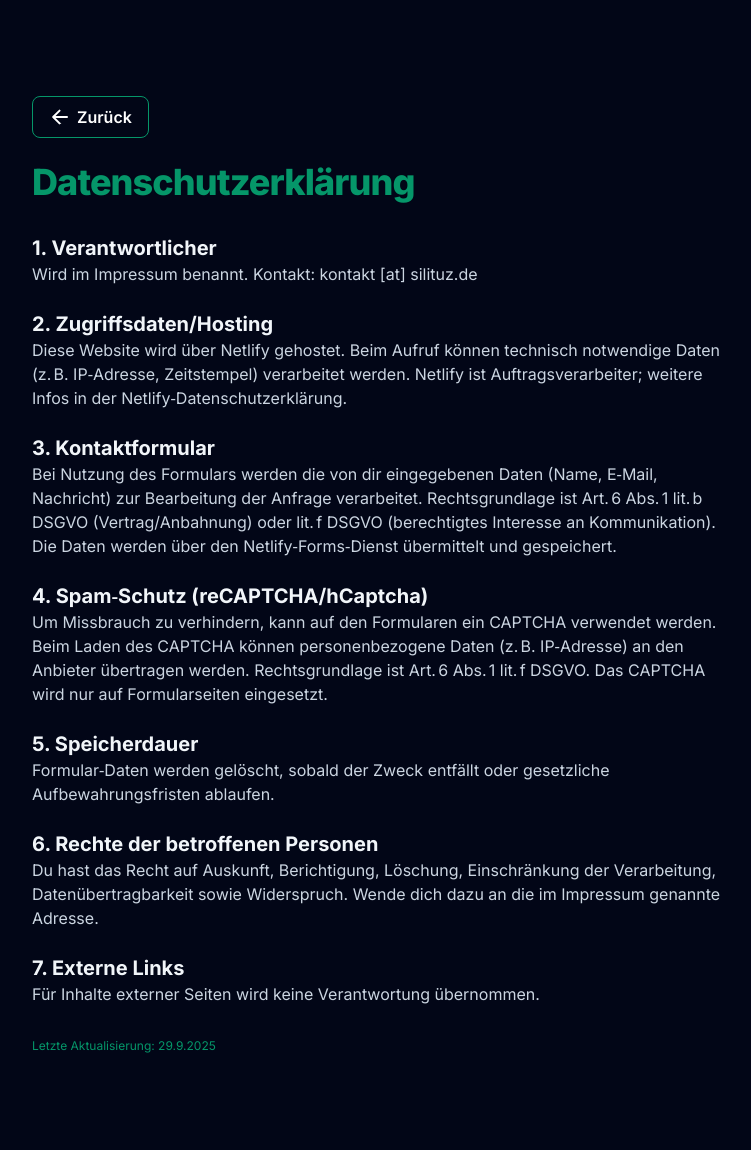
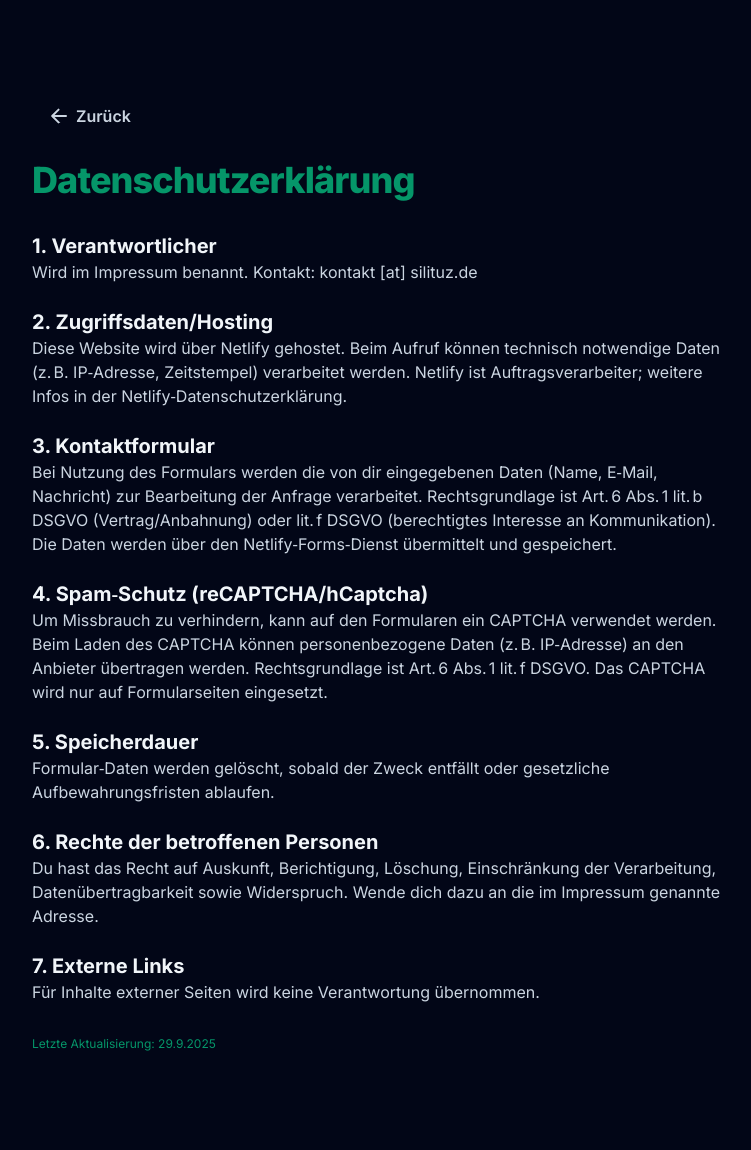
Before and after one commit to Silituz/silituz-website, a Jekyll site: the page datenschutz.html, which Jekyll copies as it is, in a window 1280 px wide. Shown: the whole page, without its empty margins (256-1007 px from the left). Built offline with Jekyll 4.4.1, drawn with Linux system fonts in a browser that asks for light colours; nearby versions of some CDN libraries.

Commit message:
Update datenschutz.html

```diff
--- a/datenschutz.html
+++ b/datenschutz.html
@@ -35,7 +35,7 @@ FILE: datenschutz.html (Minimal, DSGVO-bewusst)
   <!-- Zurück-Button -->
   <div class="mb-6">
     <a href="javascript:history.back()"
-       class="group relative inline-flex items-center px-4 py-2 rounded-lg border border-emerald-600 text-white font-semibold overflow-hidden">
+       class="group relative inline-flex items-center px-4 py-2 rounded-lg text-slate-300 font-semibold overflow-hidden">
 
       <!-- Emerald-Fill -->
       <span class="absolute inset-y-0 left-0 w-0 bg-emerald-600 transition-all duration-[1200ms] ease-out group-hover:w-full"></span>
```
